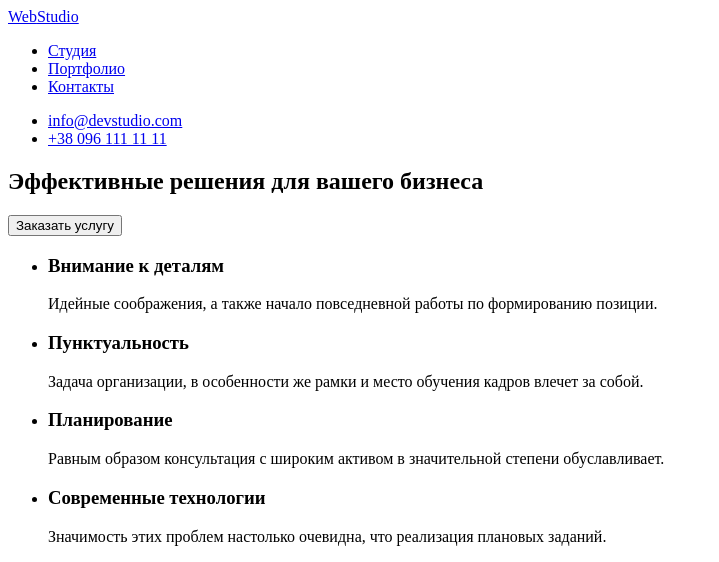
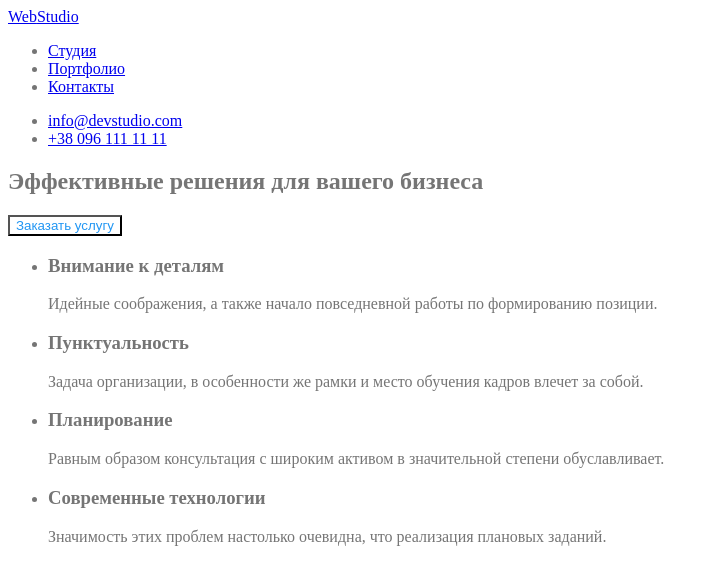
Before and after one commit to radi-on/document-template, a plain HTML site: page index.html in a window 1280 px wide. Shown: the top 562 px of the page, without its empty margins (0-719 px from the left). Drawn offline with Linux system fonts and the light colour scheme.

Commit message:
добавляем описание css

```diff
--- /dev/null
+++ b/css/styles.css
@@ -0,0 +1,61 @@
+/*
+
+Стили в конце (после title и шрифтов)
+
+
+=== Переменные ===
+
+01. Цвета:
+    01.01 Основной цвет текста
+    01.02 Вториичный цвет текста
+    01.03 Акцентный цвет текста
+    01.03 Основной цвет фона
+    01.03 Вторичный цвет фона
+
+
+    (вешает на боди основной цвет текста
+        body {
+            color: ......;
+        })
+02. Шрифты (подключаем после title)
+
+:root {
+    --primary-text-color: #757575;
+    --title-text-color: #212121;
+    --accent-color: #2196F3;
+    --white-accent-color: #FFFFFF;
+}
+
+ */
+
+:root {
+    --primary-text-color: #757575;
+    --title-text-color: #212121;
+    --accent-color: #2196F3;
+    --white-accent-color: #FFFFFF;
+
+
+}
+
+
+/* Кнопка.
+    1. задаем типы всех кнопок на странице
+    2. делает основной стиль для кнопки
+     и несколько вторичных
+*/
+
+.button {
+    color: var(--title-text-color);
+    background-color: var(--accent-color);
+}
+
+.button.primary  {
+    background-color: var(--white-accent-color);
+    color: var(--accent-color);
+}
+
+
+body {
+        color: var(--primary-text-color);
+        background-color: #fff;
+    }
--- a/index.html
+++ b/index.html
@@ -9,7 +9,7 @@
     <!-- ниже шрифты -->
 
     <!-- ниже стили  -->
-    <link rel="stylesheet" href="./css/style.css" />
+    <link rel="stylesheet" href="./css/styles.css" />
   </head>
   <body>
     <header>
@@ -30,7 +30,7 @@
       <!-- hero -->
       <section>
         <h1>Эффективные решения для вашего бизнеса</h1>
-        <button type="button">Заказать услугу</button>
+        <button class="button primary" type="button">Заказать услугу</button>
       </section>
 
       <!-- 01 features -->
```
Also changed, not shown: css/style.css (deleted, +0 -12 lines), 1 other file.
